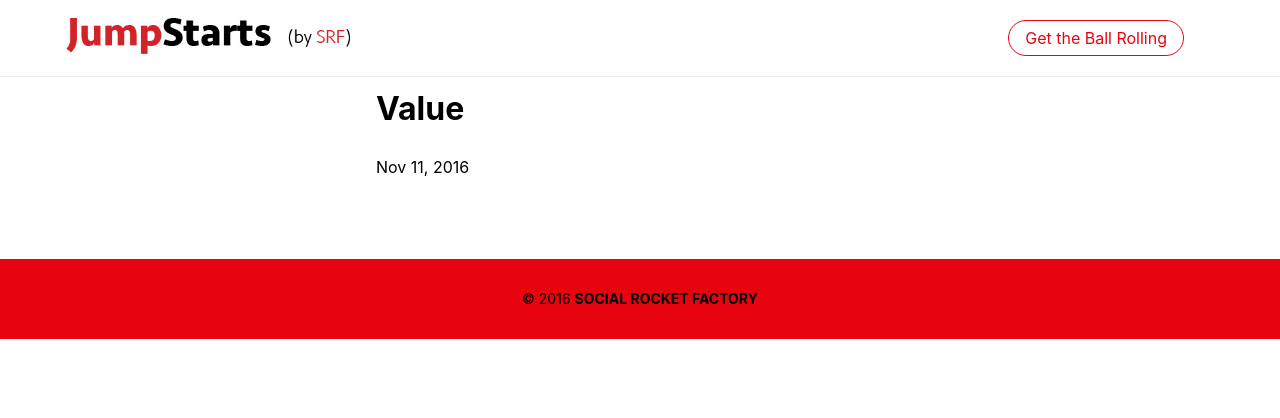
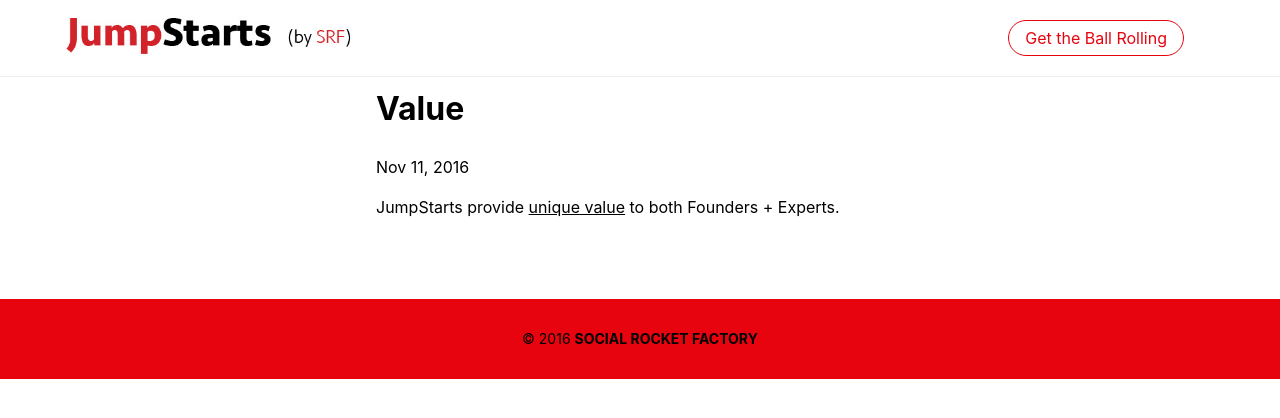
Before and after one commit to aaronergreen/jumpstarts, a Jekyll site: the page built from _about/value.md, in a window 1280 px wide. Shown: the top 418 px of the page. Built offline with Jekyll 4.4.1, drawn with Linux system fonts in a browser that asks for light colours.

Commit message:
added body to "value"

```diff
--- a/_about/value.md
+++ b/_about/value.md
@@ -15,3 +15,4 @@ section:
 
     But the greater payoff is the contribution made to a larger shared understanding within a growing network of Experts and Founders of how to build social startups that are uncommonly effective engines of change.
 ---
+JumpStarts provide <u>unique value</u> to both Founders + Experts.
```
